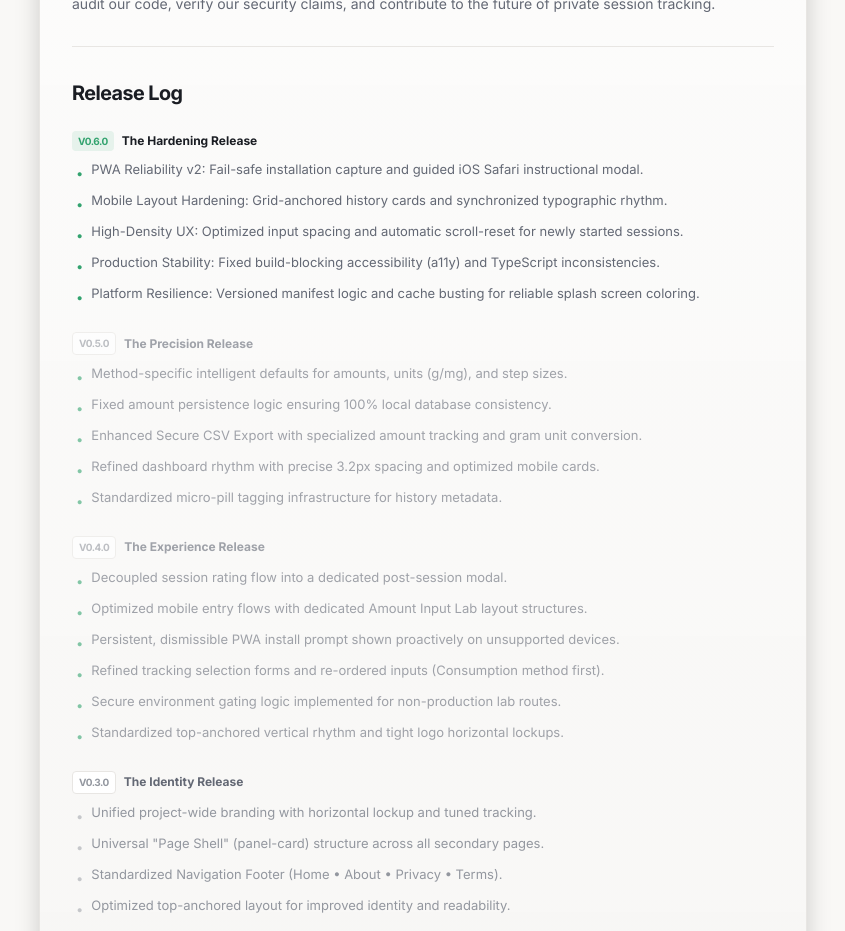
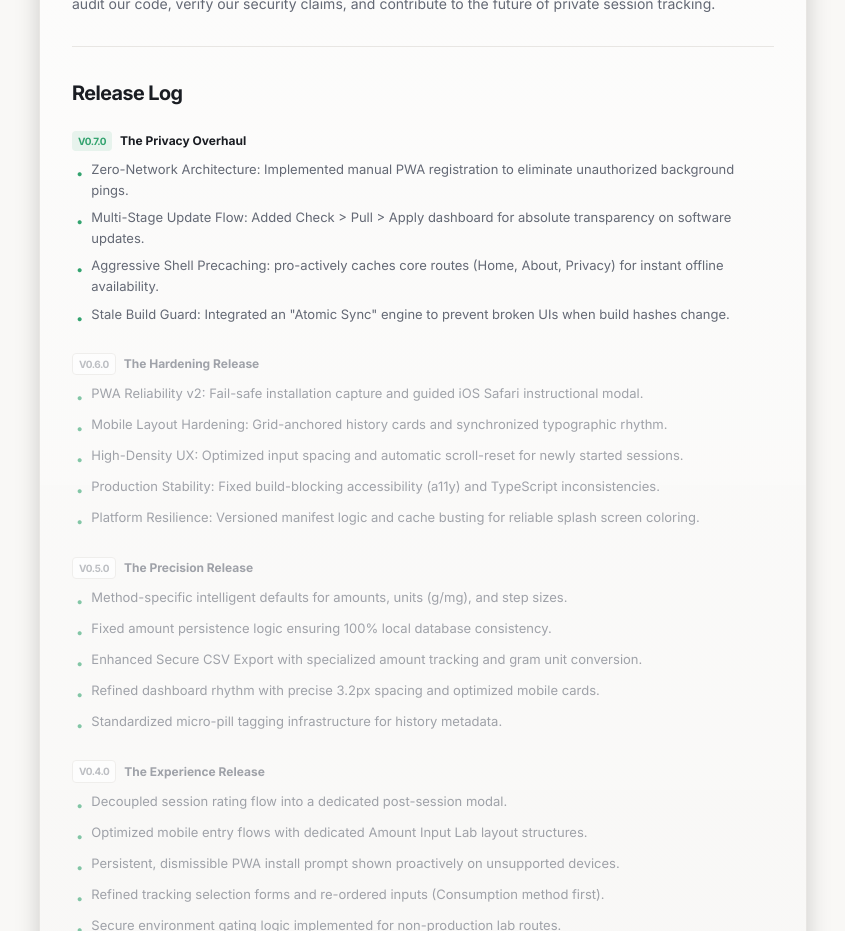
Before and after one commit to openpot/core, a Next.js app: page /about in a window 1280 px wide. Shown: the part 860-1791 px from the top of the page, without its empty margins (217-1062 px from the left). Built offline with nearby package versions, Linux system fonts and the light colour scheme.

Commit message:
feat: implement privacy-focused PWA updates, offline caching, and version v0.7.0 release metadata

```diff
--- a/package.json
+++ b/package.json
@@ -1,6 +1,6 @@
 {
   "name": "openpot-secure-timer",
-  "version": "0.6.0",
+  "version": "0.7.0",
   "private": true,
   "packageManager": "pnpm@10.10.0",
   "scripts": {
--- a/public/version.json
+++ b/public/version.json
@@ -1,4 +1,4 @@
 {
-  "version": "v0.6.0-84b0f5e",
-  "timestamp": 1776699812546
+  "version": "v0.7.0-85e6afb",
+  "timestamp": 1776700032686
 }
--- a/src/app/about/page.tsx
+++ b/src/app/about/page.tsx
@@ -73,11 +73,36 @@ export default function AboutPage() {
               Release Log
             </h2>
 
-            <div className="space-y-6">
+           <div className="space-y-6">
               <div className="space-y-2">
                 <div className="flex items-center gap-2">
-                  <span className="text-[10px] font-bold text-primary uppercase tracking-tighter bg-primary/10 px-1.5 py-0.5 rounded">v0.6.0</span>
-                  <span className="text-xs font-bold text-text-primary">The Hardening Release</span>
+                  <span className="text-[10px] font-bold text-primary uppercase tracking-tighter bg-primary/10 px-1.5 py-0.5 rounded">v0.7.0</span>
+                  <span className="text-xs font-bold text-text-primary">The Privacy Overhaul</span>
+                </div>
+                <ul className="space-y-1.5 text-[13px] text-text-secondary list-none pl-1">
+                  <li className="flex items-start gap-2">
+                    <span className="text-primary mt-1">•</span>
+                    <span>Zero-Network Architecture: Implemented manual PWA registration to eliminate unauthorized background pings.</span>
+                  </li>
+                  <li className="flex items-start gap-2">
+                    <span className="text-primary mt-1">•</span>
+                    <span>Multi-Stage Update Flow: Added Check &gt; Pull &gt; Apply dashboard for absolute transparency on software updates.</span>
+                  </li>
+                  <li className="flex items-start gap-2">
+                    <span className="text-primary mt-1">•</span>
+                    <span>Aggressive Shell Precaching: pro-actively caches core routes (Home, About, Privacy) for instant offline availability.</span>
+                  </li>
+                  <li className="flex items-start gap-2">
+                    <span className="text-primary mt-1">•</span>
+                    <span>Stale Build Guard: Integrated an &quot;Atomic Sync&quot; engine to prevent broken UIs when build hashes change.</span>
+                  </li>
+                </ul>
+              </div>
+
+              <div className="space-y-2 opacity-60">
+                <div className="flex items-center gap-2">
+                  <span className="text-[10px] font-bold text-text-tertiary uppercase tracking-tighter bg-bg-overlay border border-border-subtle px-1.5 py-0.5 rounded">v0.6.0</span>
+                  <span className="text-xs font-bold text-text-secondary">The Hardening Release</span>
                 </div>
                 <ul className="space-y-1.5 text-[13px] text-text-secondary list-none pl-1">
                   <li className="flex items-start gap-2">
```
Also changed, not shown: public/sw.js.
